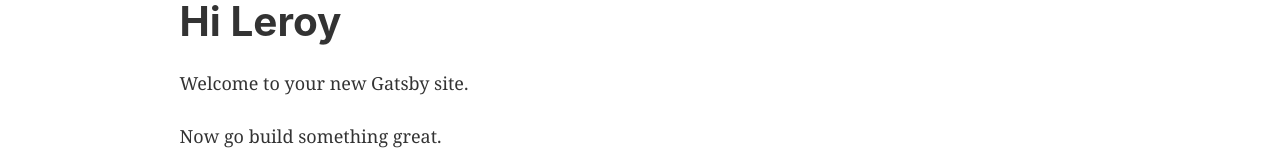
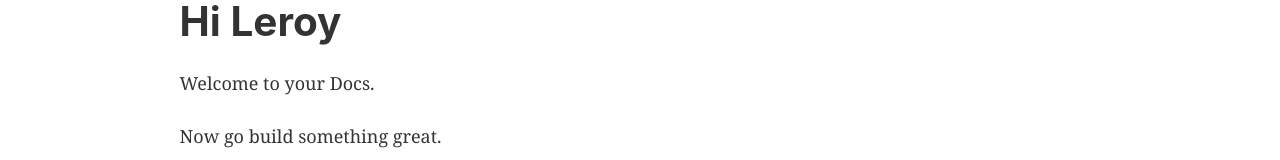
Before and after one commit to BTG-Tech/mysite-dev, a Gatsby site: page / in a window 1280 px wide. Shown: the part 123-283 px from the top of the page. Built offline with nearby package versions, Linux system fonts and the light colour scheme; Gatsby itself is replaced by a stand-in of ours.

Commit message:
modified subheader

```diff
--- a/src/pages/index.js
+++ b/src/pages/index.js
@@ -9,7 +9,7 @@ const IndexPage = () => (
   <Layout>
     <Seo title="Home" />
     <h1>Hi Leroy</h1>
-    <p>Welcome to your new Gatsby site.</p>
+    <p>Welcome to your Docs.</p>
     <p>Now go build something great.</p>
     <StaticImage
       src="../images/gatsby-astronaut.png"
```
